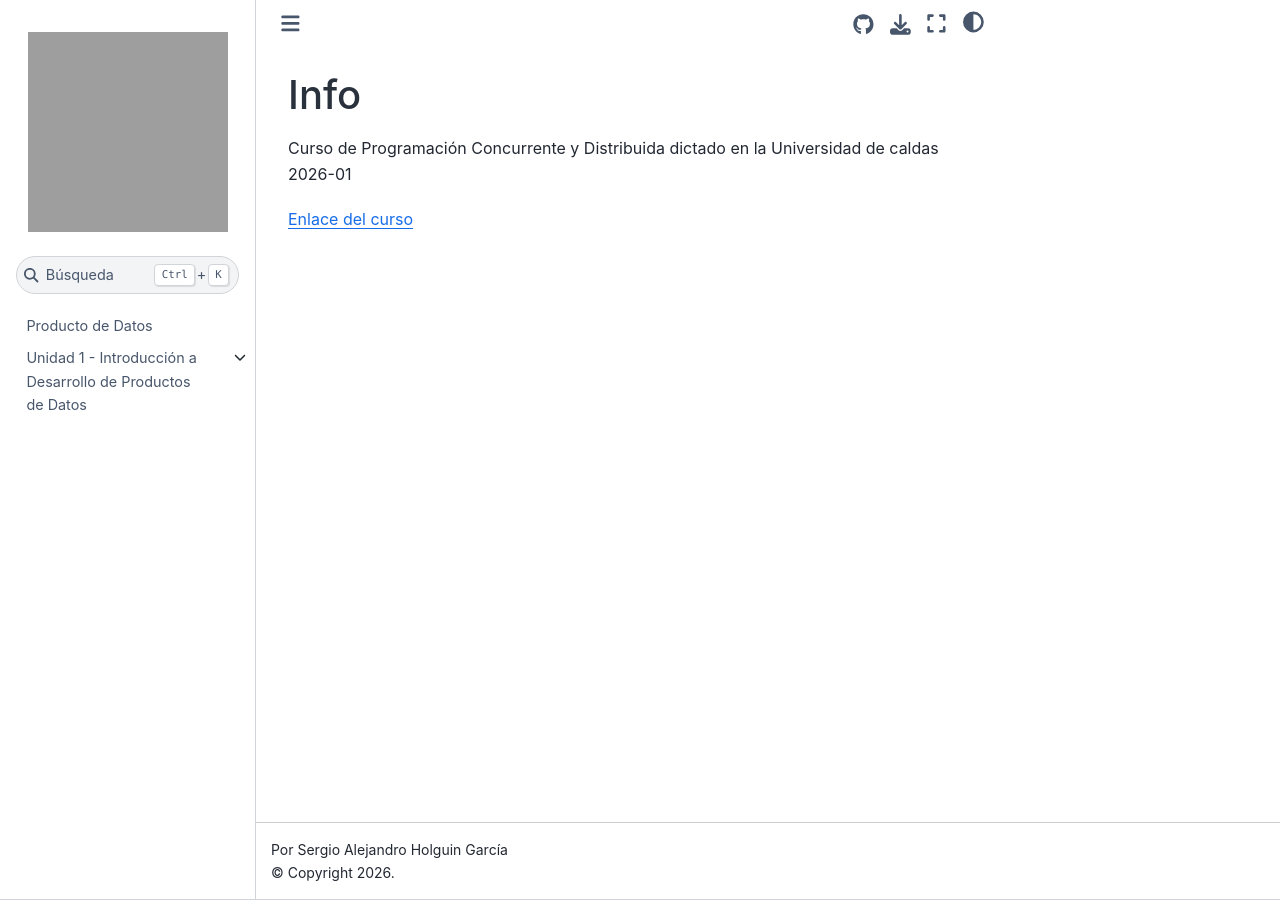
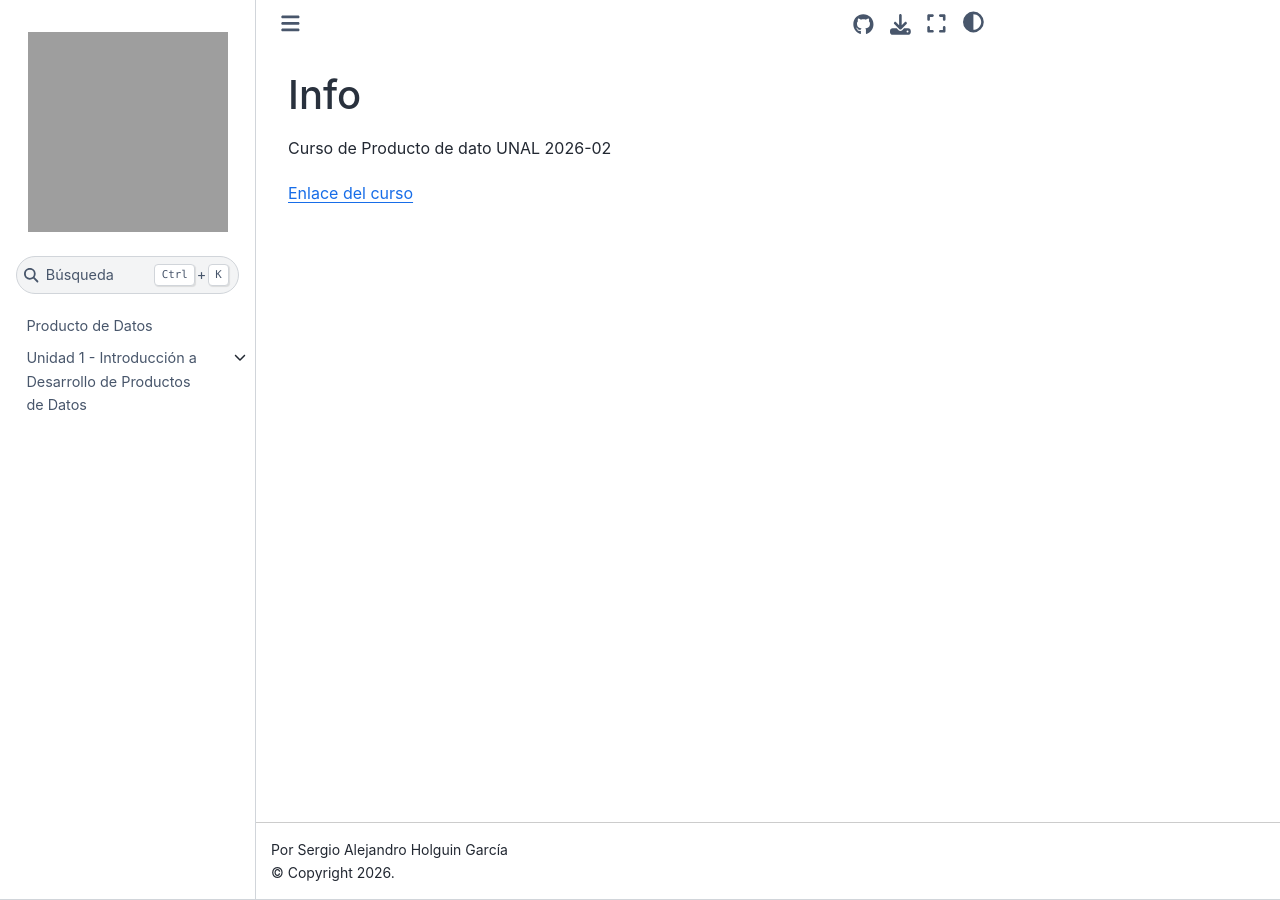
Before and after one commit to SerHol17/Producto-de-dato-unal, a Jupyter Book: the page built from README.md, in a window 1280 px wide. Built offline with Jupyter Book 1.0.4 settings and Sphinx 7.4.7 and the Sphinx Book theme 1.1.4, drawn with Linux system fonts in a browser that asks for light colours; pages that are not in the unit, such as notebooks, are missing from menus; grey boxes are pictures that could not be loaded.

Commit message:
PrimeraUNicdad

```diff
--- a/README.md
+++ b/README.md
@@ -1,4 +1,4 @@
 # Info
-Curso de Programación Concurrente y Distribuida dictado en la Universidad de caldas 2026-01
+Curso de Producto de dato UNAL 2026-02
 
-<a href="https://bioaiteamlearning.github.io/ProgCD_2026_01_Ucaldas/intro.html" target="_blank">Enlace del curso</a>
+<a href="https://serhol17.github.io/Producto-de-dato-unal/intro.html" target="_blank">Enlace del curso</a>
--- a/_config.yml
+++ b/_config.yml
@@ -22,7 +22,7 @@
 
 # Information about where the book exists on the web
 repository:
-  url: https://github.com/BioAITeamLearning/ProgCD_2026_01_Ucaldas  # Online location of your book
+  url: https://github.com/SerHol17/Producto-de-dato-unal  # Online location of your book
   branch: main  # Which branch of the repository should be used when creating links (optional)
 
 # Add GitHub buttons to your book
```
Also changed, not shown: 3 other files.
